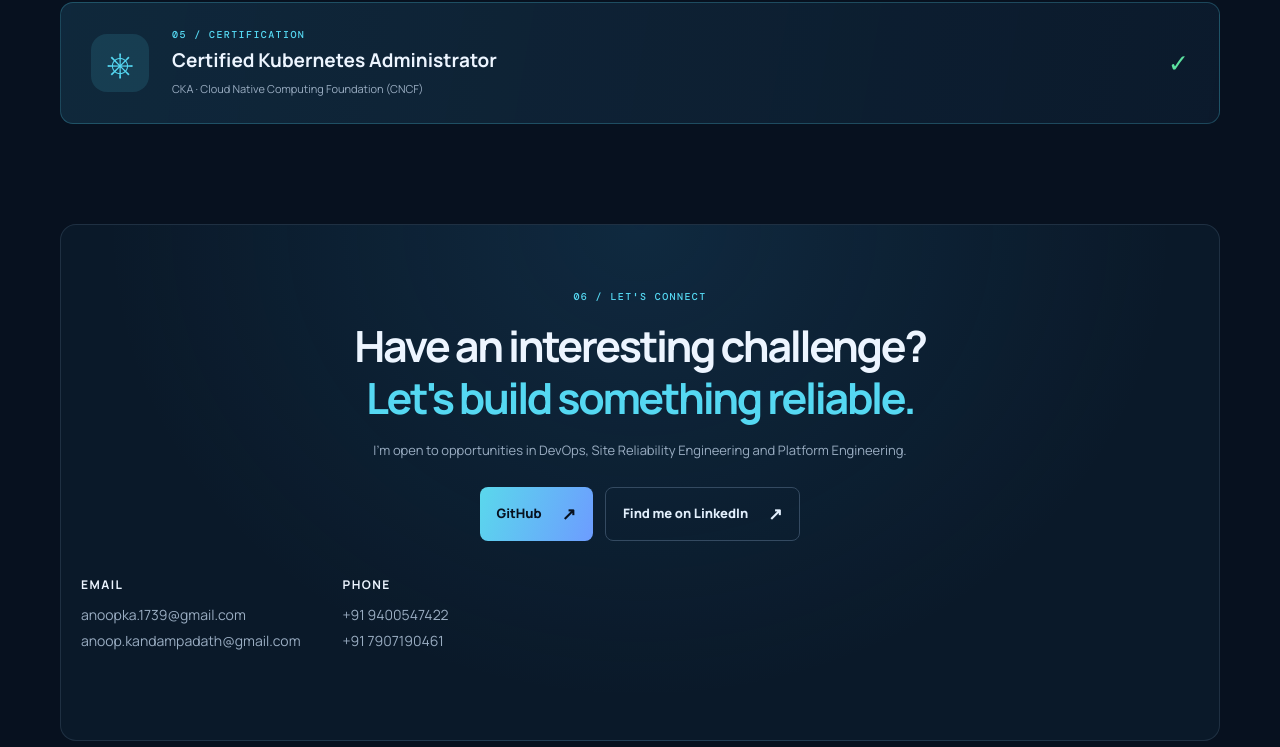
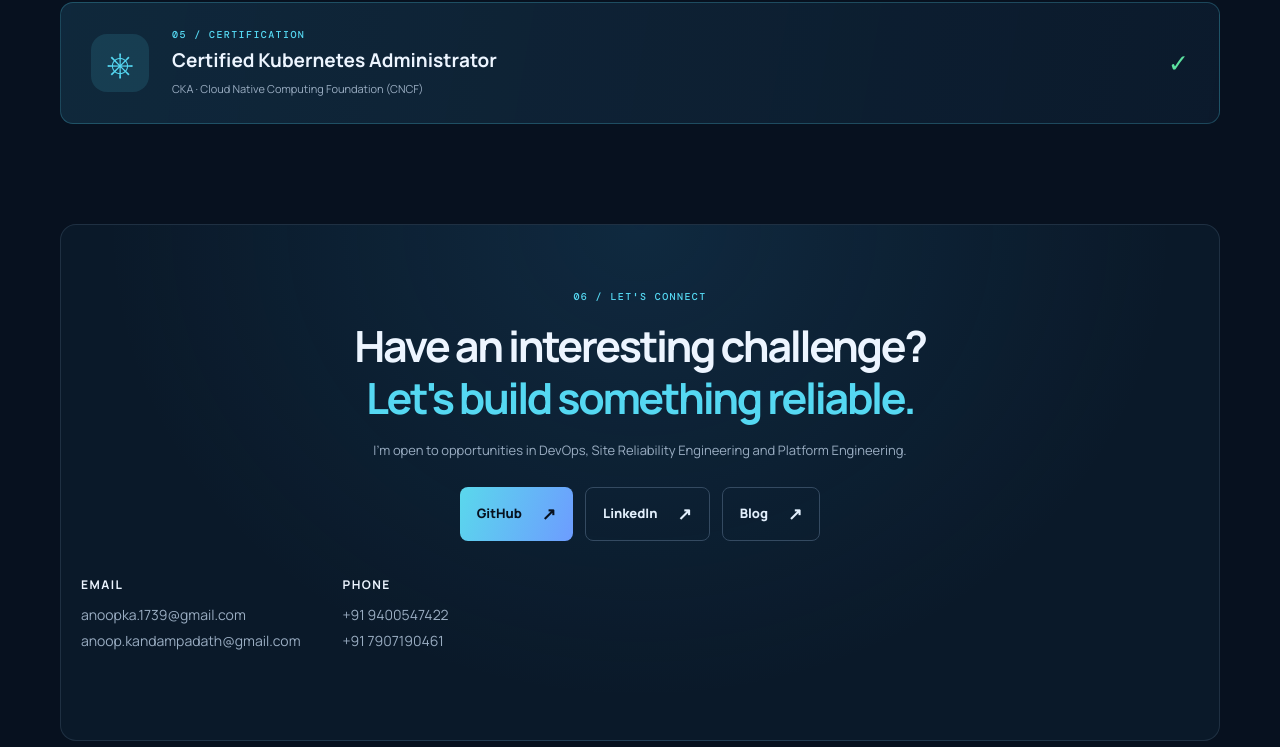
Before and after one commit to anoop-ka/anoop-ka.github.io, a plain HTML site: page index.html in a window 1280 px wide. Shown: the part 4263-5010 px from the top of the page. Drawn offline with nearby package versions, Linux system fonts and the light colour scheme.

Commit message:
Update index.html

```diff
--- a/index.html
+++ b/index.html
@@ -113,7 +113,8 @@
     <section class="contact-section section-wrap" id="contact">
       <p class="section-label">06 / LET'S CONNECT</p><h2>Have an interesting challenge?<br><span>Let's build something reliable.</span></h2>
       <p>I'm open to opportunities in DevOps, Site Reliability Engineering and Platform Engineering.</p>
-      <div class="contact-actions"><a class="button button-primary" href="https://github.com/anoop-ka" target="_blank" rel="noreferrer">GitHub <span>↗</span></a><a class="button button-ghost" href="https://www.linkedin.com/in/anoopka/" target="_blank" rel="noreferrer">Find me on LinkedIn <span>↗</span></a></div>
+      <!--<div class="contact-actions"><a class="button button-primary" href="https://github.com/anoop-ka" target="_blank" rel="noreferrer">GitHub <span>↗</span></a><a class="button button-ghost" href="https://www.linkedin.com/in/anoopka/" target="_blank" rel="noreferrer">Find me on LinkedIn <span>↗</span></a></div>-->
+      <div class="contact-actions"><a class="button button-primary" href="https://github.com/anoop-ka" target="_blank" rel="noreferrer">GitHub <span>↗</span></a><a class="button button-ghost" href="https://www.linkedin.com/in/anoopka/" target="_blank" rel="noreferrer">LinkedIn <span>↗</span></a><a class="button button-ghost" href="https://beyondterminal.hashnode.dev/" target="_blank" rel="noreferrer">Blog <span>↗</span></a></div>
       <div class="contact-details">
         <p><strong>Email</strong><br><a href="mailto:anoopka.1739@gmail.com">anoopka.1739@gmail.com</a><br><a href="mailto:anoop.kandampadath@gmail.com">anoop.kandampadath@gmail.com</a></p>
         <p><strong>Phone</strong><br><a href="tel:+919400547422">+91 9400547422</a><br><a href="tel:+917907190461">+91 7907190461</a></p>
```
